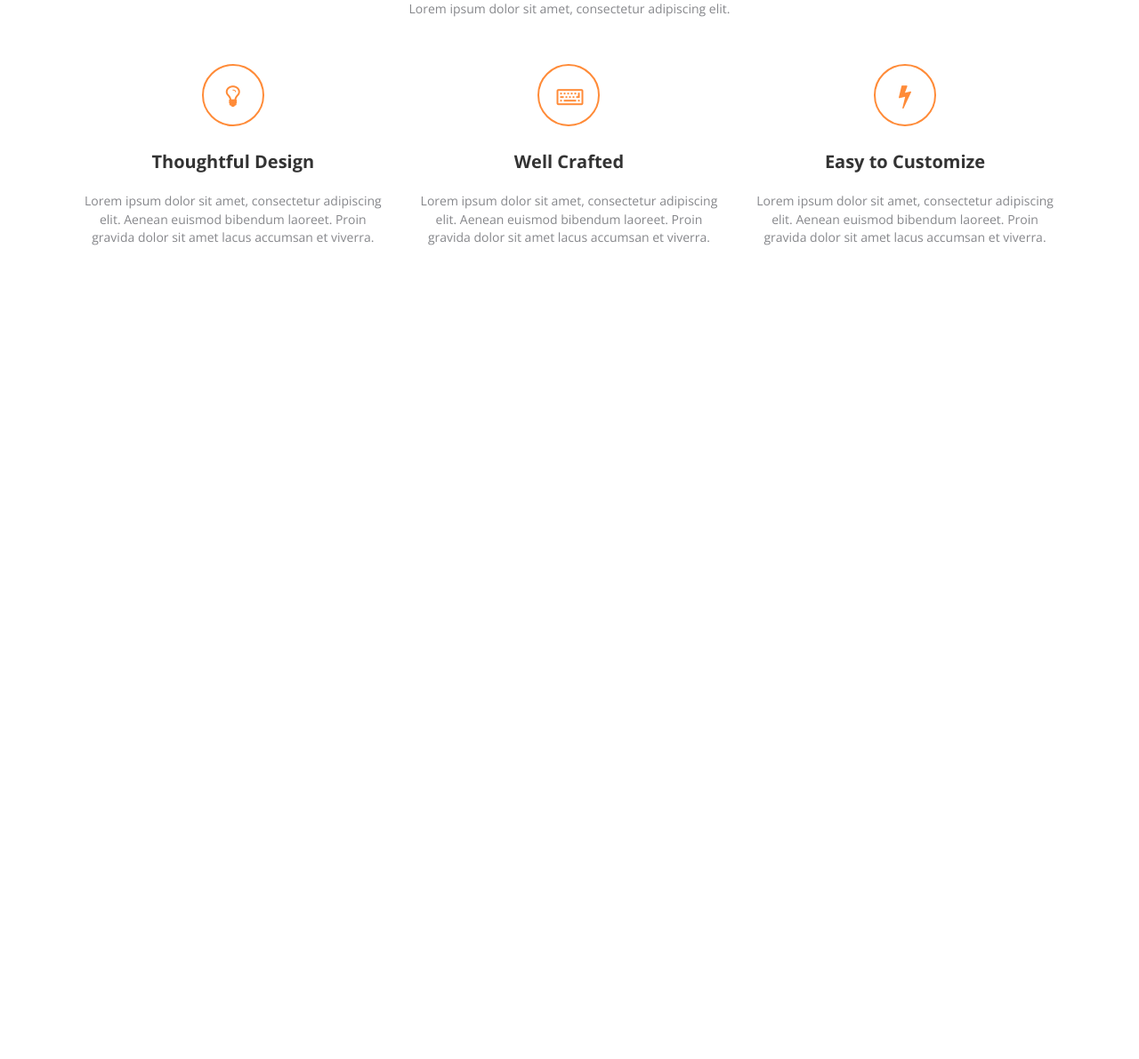
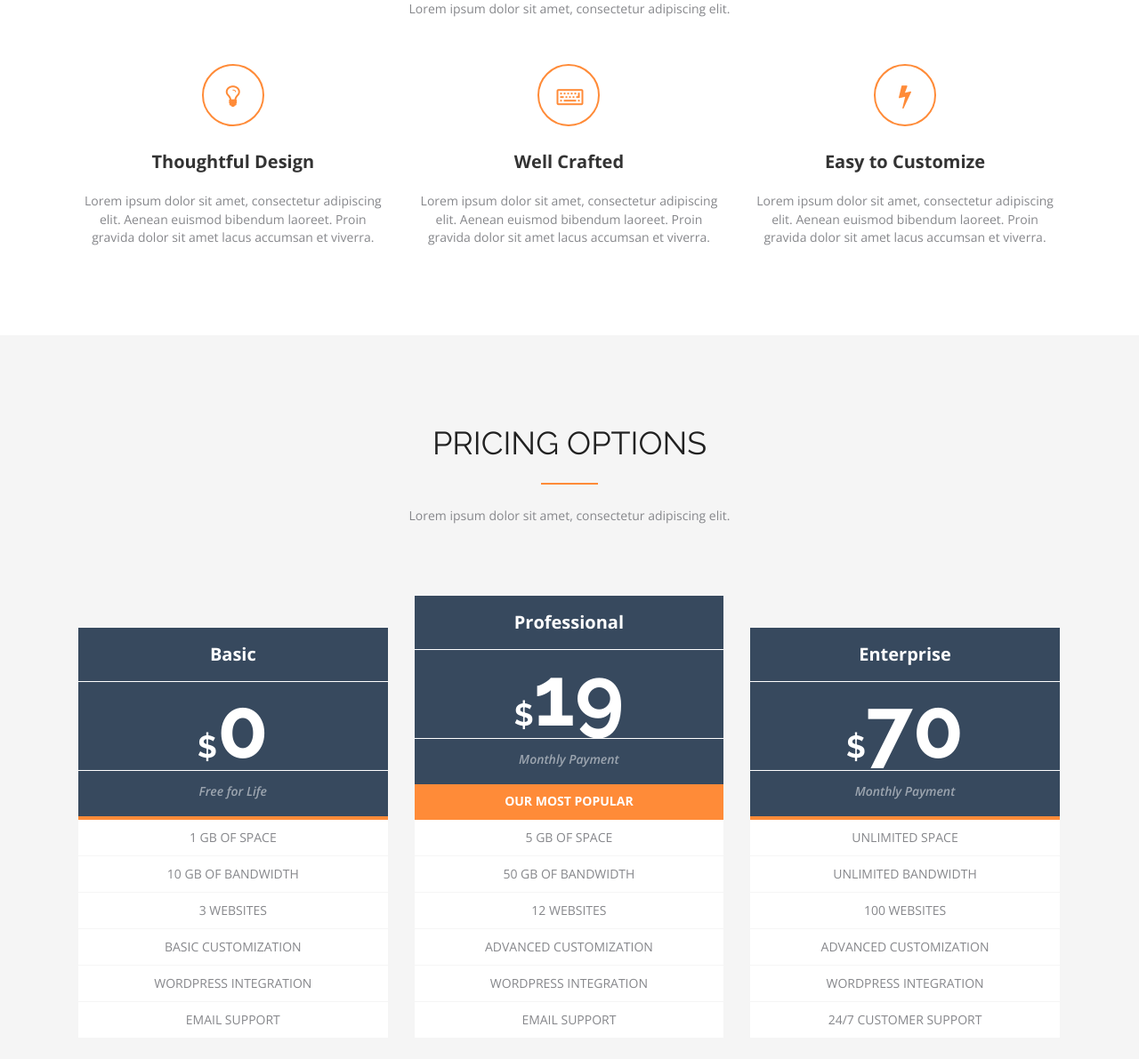
Before and after one commit to bystranovskiy/PB_test, a website: page index.html in a window 1280 px wide. Shown: the part 2742-3933 px from the top of the page at 89% size. Before the commit the page ends 3119 px from the top, so only its background shows below. Drawn offline with nearby package versions, Linux system fonts and the light colour scheme.

Commit message:
section-pricing-options complete

```diff
--- a/index.html
+++ b/index.html
@@ -381,6 +381,69 @@
   </div>
 </section>
 
+<section class="section-pricing-options">
+  <div class="container">
+    <h2 class="section-title">PRICING OPTIONS</h2>
+    <p>Lorem ipsum dolor sit amet, consectetur adipiscing elit.</p>
+    <div class="row">
+      <div class="col">
+        <div class="price-package">
+          <div class="price-package-header">
+            <div class="title">Basic</div>
+            <div class="price"><span>$</span>0</div>
+            <div class="descr"><span>Free for Life</span></div>
+            <div class="accent"></div>
+          </div>
+          <ul class="price-package-body">
+            <li>1 gb of space</li>
+            <li>10 gb of bandwidth</li>
+            <li>3 websites</li>
+            <li>Basic Customization</li>
+            <li>wordpress integration</li>
+            <li>email support</li>
+          </ul>
+        </div>
+      </div>
+      <div class="col">
+        <div class="price-package">
+          <div class="price-package-header">
+            <div class="title">Professional</div>
+            <div class="price"><span>$</span>19</div>
+            <div class="descr"><span>Monthly Payment</span></div>
+            <div class="accent"><span>OUR MOST POPULAR</span></div>
+          </div>
+          <ul class="price-package-body">
+            <li>5 gb of space</li>
+            <li>50 gb of bandwidth</li>
+            <li>12 websites</li>
+            <li>Advanced Customization</li>
+            <li>wordpress integration</li>
+            <li>email support</li>
+          </ul>
+        </div>
+      </div>
+      <div class="col">
+        <div class="price-package">
+          <div class="price-package-header">
+            <div class="title">Enterprise</div>
+            <div class="price"><span>$</span>70</div>
+            <div class="descr"><span>Monthly Payment</span></div>
+            <div class="accent"></div>
+          </div>
+          <ul class="price-package-body">
+            <li>Unlimited space</li>
+            <li>unlimited bandwidth</li>
+            <li>100 websites</li>
+            <li>Advanced Customization</li>
+            <li>wordpress integration</li>
+            <li>24/7 customer support</li>
+          </ul>
+        </div>
+      </div>
+    </div>
+  </div>
+</section>
+
 <script src="https://code.jquery.com/jquery-3.4.1.min.js"></script>
 <script src="/build/bundle.js"></script>
 </body>
--- a/src/sass/partials/components/_components.scss
+++ b/src/sass/partials/components/_components.scss
@@ -4,3 +4,4 @@
 @import "section-custom-tabs";
 @import "section-content";
 @import "section-why-this-is-awesome";
+@import "section-pricing-options";
--- /dev/null
+++ b/src/sass/partials/components/_section-pricing-options.scss
@@ -0,0 +1,94 @@
+.section-pricing-options {
+  padding: 100px 0 80px 0;
+  background: $light-grey;
+  text-align: center;
+
+  .col {
+    padding-top: 25px;
+    width: 33.3%;
+    display: flex;
+    align-items: flex-end;
+    @media(max-width: 768px) {
+      width: 100%;
+    }
+  }
+
+  p {
+    line-height: 145%;
+    padding-bottom: 20px;
+    transition: .3s;
+  }
+
+  .price-package {
+    width: 100%;
+    transition: .3s;
+    max-width: 500px;
+    margin: 34px auto 0;
+
+    &:hover {
+      box-shadow: 0 0 30px rgba(0, 0, 0, 0.4);
+      transform: scale(1.05);
+    }
+
+    .price-package-header {
+
+      .title, .price, .descr {
+        background: $blue;
+        color: #fff;
+      }
+
+      .title {
+        font-size: 20px;
+        font-weight: bold;
+        padding: 20px;
+        border-bottom: 1px solid #fff;
+      }
+
+      .price {
+        font-family: $font-family-2;
+        font-size: 94px;
+        font-weight: bold;
+        border-bottom: 1px solid #fff;
+        padding: 5px 20px 0;
+
+        span {
+          font-size: 35px;
+        }
+      }
+
+      .descr {
+        padding: 16px 20px 21px 20px;
+
+        span {
+          font-weight: 600;
+          font-style: italic;
+          opacity: .5;
+        }
+      }
+
+      .accent {
+        background: $orange;
+        text-transform: uppercase;
+        padding: 2px 20px;
+
+        span {
+          display: block;
+          padding: 10px 0 12px 0;
+          font-weight: bold;
+          color: #fff;
+        }
+      }
+
+    }
+
+    .price-package-body {
+      li {
+        text-transform: uppercase;
+        padding: 13px 20px;
+        border-bottom: 1px solid $light-grey;
+        background: #fff;
+      }
+    }
+  }
+
+}
```
Also changed, not shown: build/style.css, 2 other files.
